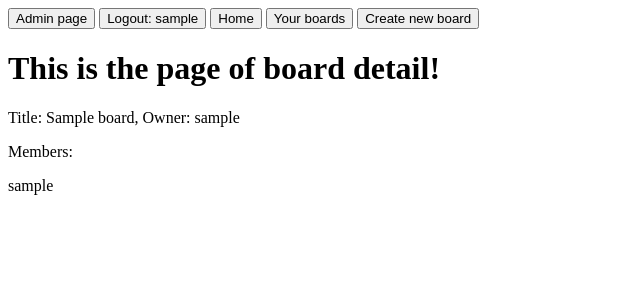
After one commit to remoraseeker-backend/ProjectFlow, a Django app: page /boards/1 in a window 1280 px wide. The commit adds this page. Shown: the top 300 px of the page, without its empty margins (0-640 px from the left). Run offline with Django 5.2, Linux system fonts and the light colour scheme; a user stored in the database is signed in; tables that the repository leaves empty hold one stand-in row (values such as "Sample post").

Commit message:
Change the naming of the paths, add view that allow to get single Board.

```diff
--- a/app/urls.py
+++ b/app/urls.py
@@ -7,6 +7,6 @@ urlpatterns = [
     path(
         route='',
         view=HomeView.as_view(template_name='app/home.html', extra_context={'page_title': 'Home'}),
-        name='home',
+        name='app_home',
     ),
 ]
--- a/app_config/settings.py
+++ b/app_config/settings.py
@@ -41,7 +41,9 @@ SECRET_KEY = 'django-insecure-h^)ezdf!!#b$peqr1k$0@9v=2d3(7@s+86e2z0qgac$#i#cbt$
 # SECURITY WARNING: don't run with debug turned on in production!
 DEBUG = True
 
-ALLOWED_HOSTS = []
+ALLOWED_HOSTS = [
+    '127.0.0.1',
+]
 
 
 # Application definition
--- a/authentication/urls.py
+++ b/authentication/urls.py
@@ -9,16 +9,16 @@ urlpatterns = [
     path(
         route='login/',
         view=LoginView.as_view(template_name='authentication/login.html', extra_context={'page_title': 'Login'}),
-        name='login',
+        name='auth_login',
     ),
     path(
         route='logout/',
         view=LogoutView.as_view(template_name='authentication/logout.html'),
-        name='logout',
+        name='auth_logout',
     ),
     path(
         route='register/',
         view=RegisterView.as_view(template_name='authentication/register.html', extra_context={'page_title': 'Register'}),  # noqa E501
-        name='register',
+        name='auth_register',
     )
 ]
--- a/boards/urls.py
+++ b/boards/urls.py
@@ -1,18 +1,24 @@
 from django.urls import path
 
 from boards.views import BoardCreateView
-from boards.views import BoardsView
+from boards.views import BoardDetailView
+from boards.views import BoardListView
 
 
 urlpatterns = [
     path(
         route='',
-        view=BoardsView.as_view(template_name='boards/index.html', extra_context={'page_title': 'Boards'}),
-        name='boards',
+        view=BoardListView.as_view(template_name='boards/list.html', extra_context={'page_title': 'Boards'}),
+        name='board_list',
     ),
     path(
         route='new/',
-        view=BoardCreateView.as_view(template_name='boards/board_create.html', extra_context={'page_title': 'Create board'}),  # noqa E501
-        name='board_new'
+        view=BoardCreateView.as_view(template_name='boards/create.html', extra_context={'page_title': 'Create board'}),  # noqa E501
+        name='board_create'
     ),
+    path(
+        route='<int:board_pk>',
+        view=BoardDetailView.as_view(template_name='boards/detail.html', extra_context={'page_title': 'Board detail'}),
+        name='board_detail',
+    )
 ]
--- a/boards/views.py
+++ b/boards/views.py
@@ -1,5 +1,6 @@
 from django.contrib.auth.mixins import LoginRequiredMixin
 from django.http import HttpRequest
+from django.http import HttpResponseNotFound
 from django.http import HttpResponseRedirect
 from django.shortcuts import render
 from django.urls import reverse
@@ -9,13 +10,30 @@ from boards.forms import BoardCreateForm
 from boards.models import Board
 
 
-class BoardsView(LoginRequiredMixin, AppBaseView):
+class BoardDetailView(LoginRequiredMixin, AppBaseView):
+    def get(self, request: HttpRequest, *args, **kwargs):
+        filters = {'pk': kwargs.get('board_pk')}
+        if not request.user.is_superuser:
+            filters.update({'members': request.user})
+
+        board = Board.objects.filter(**filters).prefetch_related('members').first()
+        if board is None:
+            return HttpResponseNotFound(f'<h1>The board with id: {filters["pk"]} not found.</h1>')
+
+        return render(
+            request=request,
+            template_name=self.template_name,
+            context=self.get_context({'board': board}),
+        )
+
+
+class BoardListView(LoginRequiredMixin, AppBaseView):
     def get(self, request: HttpRequest, *args, **kwargs):
         filters = {}
         if not request.user.is_superuser:
             filters.update({'members': request.user})
 
-        boards = Board.objects.filter(**filters).prefetch_related('owners')
+        boards = Board.objects.filter(**filters).prefetch_related('owner')
         return render(
             request=request,
             template_name=self.template_name,
@@ -42,4 +60,4 @@ class BoardCreateView(LoginRequiredMixin, AppBaseView):
         board.save()
         board.members.add(user)
 
-        return HttpResponseRedirect(redirect_to=reverse(viewname='boards'))
+        return HttpResponseRedirect(redirect_to=reverse(viewname='board_detail', kwargs={'board_pk': board.pk}))
--- a/templates/authentication/login.html
+++ b/templates/authentication/login.html
@@ -1,7 +1,7 @@
 {% extends "template.html" %}
 {% block content %}
     <h1>Login page</h1>
-    <form action="{% url "login" %}?next={{ request.GET.next }}" method="post">
+    <form action="{% url "auth_login" %}?next={{ request.GET.next }}" method="post">
         {% csrf_token %}
         {% for field in form %}
             {{ field.label_tag }}
--- a/templates/authentication/register.html
+++ b/templates/authentication/register.html
@@ -1,7 +1,7 @@
 {% extends "template.html" %}
 {% block content %}
-    <h1>This is the registration page!</h1>
-    <form action="{% url "register" %}" method="post">
+    <h1>Registration page</h1>
+    <form action="{% url "auth_register" %}" method="post">
         {% csrf_token %}
         {% for field in form %}
             {{ field.label_tag }}
--- a/templates/boards/board_create.html
+++ b/templates/boards/create.html
@@ -1,7 +1,7 @@
 {% extends "template.html" %}
 {% block content %}
     <h1>There you can create new board!</h1>
-    <form action="{% url "board_new" %}" method="post">
+    <form action="{% url "board_create" %}" method="post">
         {% csrf_token %}
         {% for field in form %}
             {{ field.label }}
--- /dev/null
+++ b/templates/boards/detail.html
@@ -0,0 +1,7 @@
+{% extends "template.html" %}
+{% block content %}
+    <h1>This is the page of board detail!</h1>
+    <p>Title: {{ board.title }}, Owner: {{ board.owner.username }}</p>
+    <p>Members:</p>
+    {% for member in board.members.all %}<p>{{ member.username }}</p>{% endfor %}
+{% endblock content %}
--- a/templates/boards/index.html
+++ /dev/null
@@ -1,5 +0,0 @@
-{% extends "template.html" %}
-{% block content %}
-    <h1>This is the page where all boards are displayed!</h1>
-    {% for board in boards %}<p>Title: {{ board.title }} Owner: {{ board.owner.username }}</p>{% endfor %}
-{% endblock content %}
--- a/templates/template.html
+++ b/templates/template.html
@@ -14,17 +14,17 @@
                 <input type="button" value="Admin page" onclick="location.href='/admin/'" />
             {% endif %}
             {% if request.user.is_authenticated %}
-                <form action="{% url "logout" %}" method="post" style="display: inline">
+                <form action="{% url "auth_logout" %}" method="post" style="display: inline">
                     {% csrf_token %}
-                    <input type="submit" value="Logout: {{ request.user.username }}" onclick="location.href='{% url "logout" %}'" />
+                    <input type="submit" value="Logout: {{ request.user.username }}" onclick="location.href='{% url "auth_logout" %}'" />
                 </form>
             {% else %}
-                <input type="button" value="Register" onclick="location.href='{% url "register" %}'" />
-                <input type="button" value="Login" onclick="location.href='{% url "login" %}'" />
+                <input type="button" value="Register" onclick="location.href='{% url "auth_register" %}'" />
+                <input type="button" value="Login" onclick="location.href='{% url "auth_login" %}'" />
             {% endif %}
-            <input type="button" value="Home" onclick="location.href='{% url "home" %}'" />
-            <input type="button" value="Your boards" onclick="location.href='{% url "boards" %}'" />
-            <input type="button" value="Create new board" onclick="location.href='{% url "board_new" %}'" />
+            <input type="button" value="Home" onclick="location.href='{% url "app_home" %}'" />
+            <input type="button" value="Your boards" onclick="location.href='{% url "board_list" %}'" />
+            <input type="button" value="Create new board" onclick="location.href='{% url "board_create" %}'" />
         </header>
         {% comment %} CONTENT {% endcomment %}
         {% block content %}
```
Also changed, not shown: templates/boards/list.html (added, +10 -0 lines).
